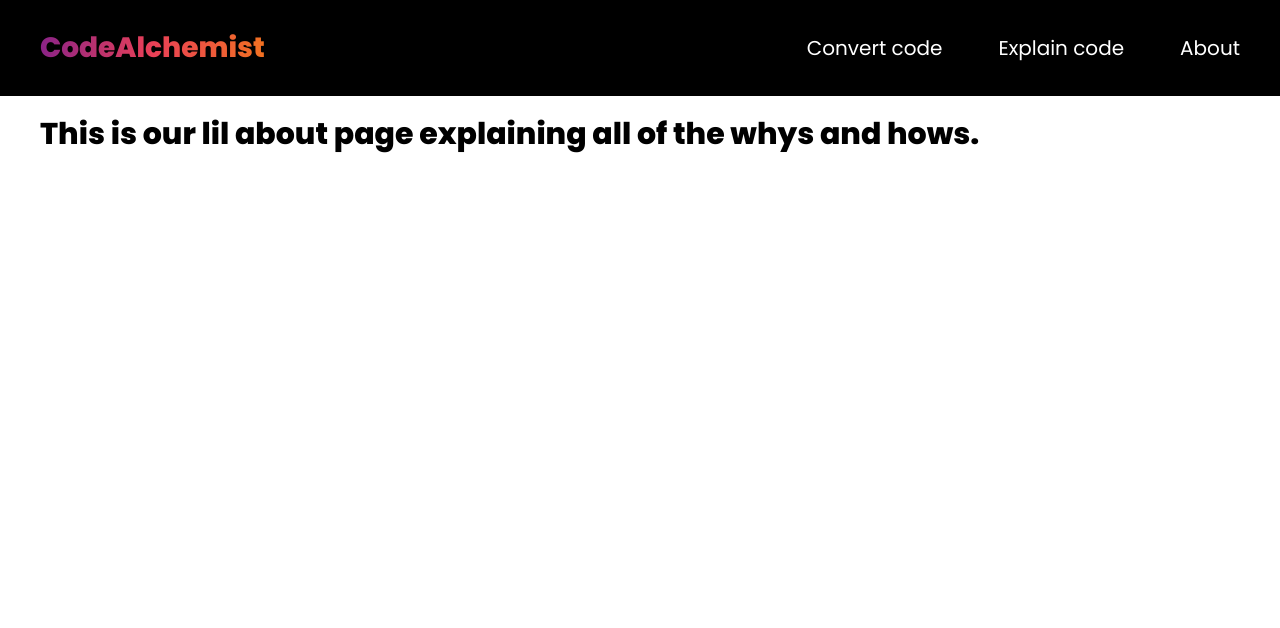
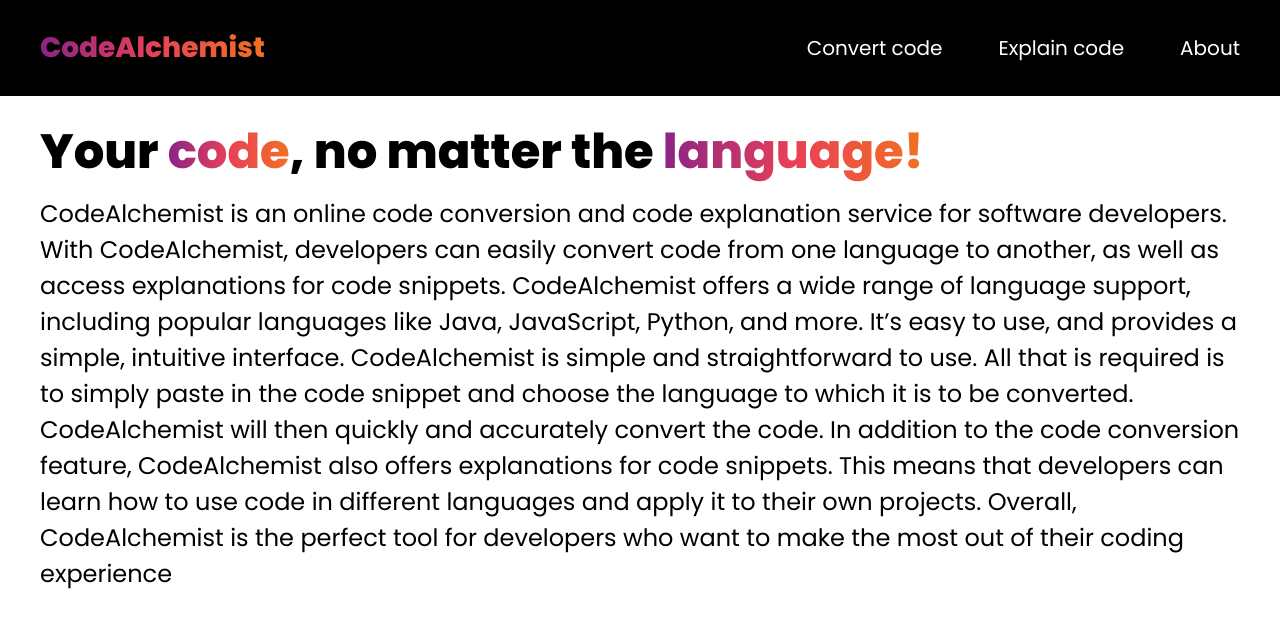
Before and after one commit to Ryukemeister/CodeAlchemist, a React (Vite) app: page /about in a window 1280 px wide. Shown: the top 628 px of the page. Built offline with nearby package versions, Linux system fonts and the light colour scheme.

Commit message:
Added a description for the about page

```diff
--- a/src/pages/About.jsx
+++ b/src/pages/About.jsx
@@ -4,9 +4,35 @@ export default function About() {
   return (
     <div>
       <Navbar />
-      <h1 className="font-poppins text-3xl font-semibold px-10 py-5">
-        This is our lil about page explaining all of the whys and hows.
-      </h1>
+      <div>
+        <h1 className="font-poppins text-5xl md:text-5xl font-semibold px-5 md:px-10 pt-8">
+          Your{" "}
+          <span className="bg-gradient-to-r from-[#8A2387] via-[#E94057] to-[#F27121] text-transparent bg-clip-text">
+            code
+          </span>
+          , no matter the{" "}
+          <span className="bg-gradient-to-r from-[#8A2387] via-[#E94057] to-[#F27121] text-transparent bg-clip-text">
+            language!{" "}
+          </span>
+        </h1>
+        <p className="mx-5 mb-8 md:mb-2 md:mx-10 mt-5 font-poppins text-2xl leading-[150%]">
+          CodeAlchemist is an online code conversion and code explanation
+          service for software developers. With CodeAlchemist, developers can
+          easily convert code from one language to another, as well as access
+          explanations for code snippets. CodeAlchemist offers a wide range of
+          language support, including popular languages like Java, JavaScript,
+          Python, and more. It’s easy to use, and provides a simple, intuitive
+          interface. CodeAlchemist is simple and straightforward to use. All
+          that is required is to simply paste in the code snippet and choose the
+          language to which it is to be converted. CodeAlchemist will then
+          quickly and accurately convert the code. In addition to the code
+          conversion feature, CodeAlchemist also offers explanations for code
+          snippets. This means that developers can learn how to use code in
+          different languages and apply it to their own projects. Overall,
+          CodeAlchemist is the perfect tool for developers who want to make the
+          most out of their coding experience
+        </p>
+      </div>
     </div>
   );
 }
```
